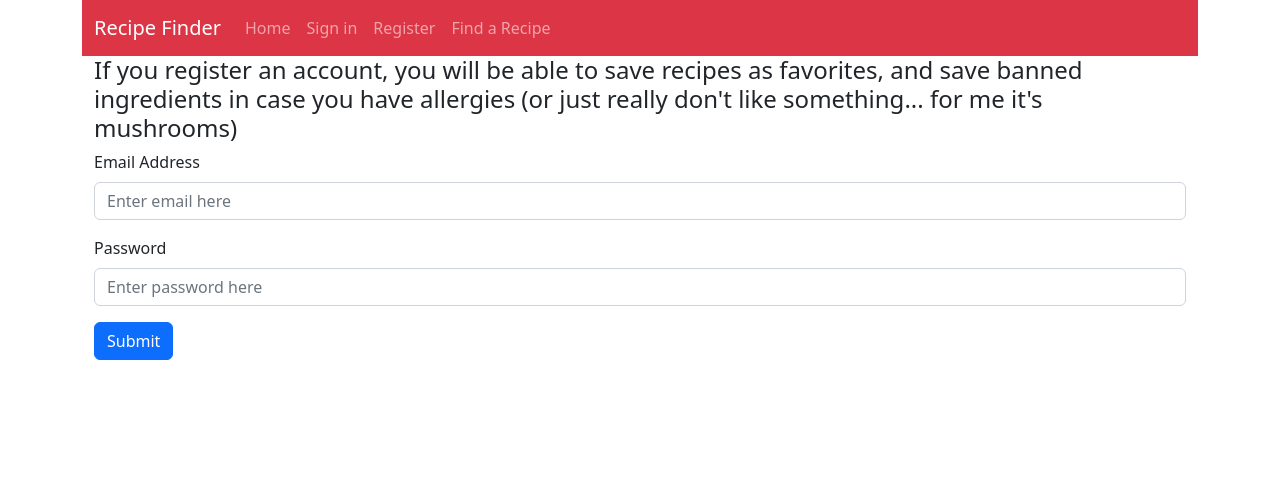
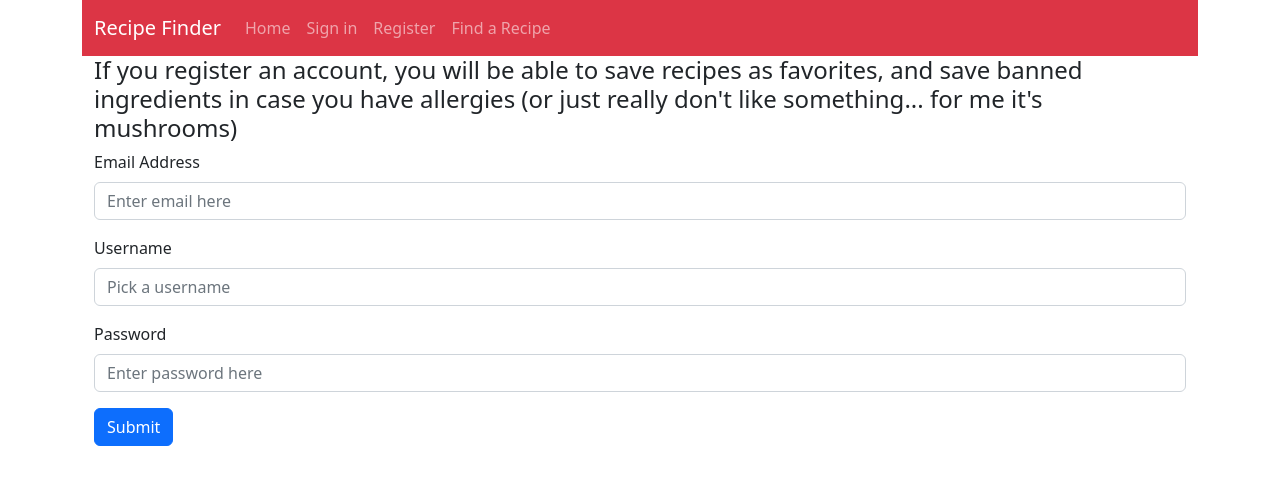
Before and after one commit to drewjtaylor/recipe-front-end, a React (Create React App) app: page /register in a window 1280 px wide. Shown: the top 484 px of the page. Built offline with nearby package versions, Linux system fonts and the light colour scheme.

Commit message:
initial user registration and error handling

```diff
--- a/src/pages/Register.js
+++ b/src/pages/Register.js
@@ -4,17 +4,26 @@ import Container from 'react-bootstrap/Container';
 import Row from 'react-bootstrap/Row';
 import Col from 'react-bootstrap/Col';
 import Button from 'react-bootstrap/Button';
+import axios from 'axios';
+import baseUrl from '../util';
+
 
 
 const Register = () => {
     const emailRef = useRef();
     const passwordRef = useRef();
+    const usernameRef = useRef();
 
 
     const handleSubmit = (e) => {
         e.preventDefault();
-        console.log(emailRef.current.value);
-        console.log(passwordRef.current.value);
+        axios.post(`${baseUrl}/users`, {
+            username: usernameRef.current.value,
+            email: emailRef.current.value,
+            password: passwordRef.current.value
+        })
+        .then(response => console.log(response.data.status))
+        .catch(err => console.log(err.response.data.message))
     }
 
   return (
@@ -24,6 +33,10 @@ const Register = () => {
             <Form.Group controlId="email">
                 <Form.Label>Email Address</Form.Label>
                 <Form.Control ref={emailRef} className="mb-3" type="email" placeholder="Enter email here"/>
+            </Form.Group>
+            <Form.Group controlId="username">
+                <Form.Label>Username</Form.Label>
+                <Form.Control ref={usernameRef} className="mb-3" type="username" placeholder="Pick a username"/>
             </Form.Group>
             <Form.Group controlId="password">
                 <Form.Label>Password</Form.Label>
```
Also changed, not shown: package.json (indentation only), 1 other file (tests, documents, lock files or other folders).
